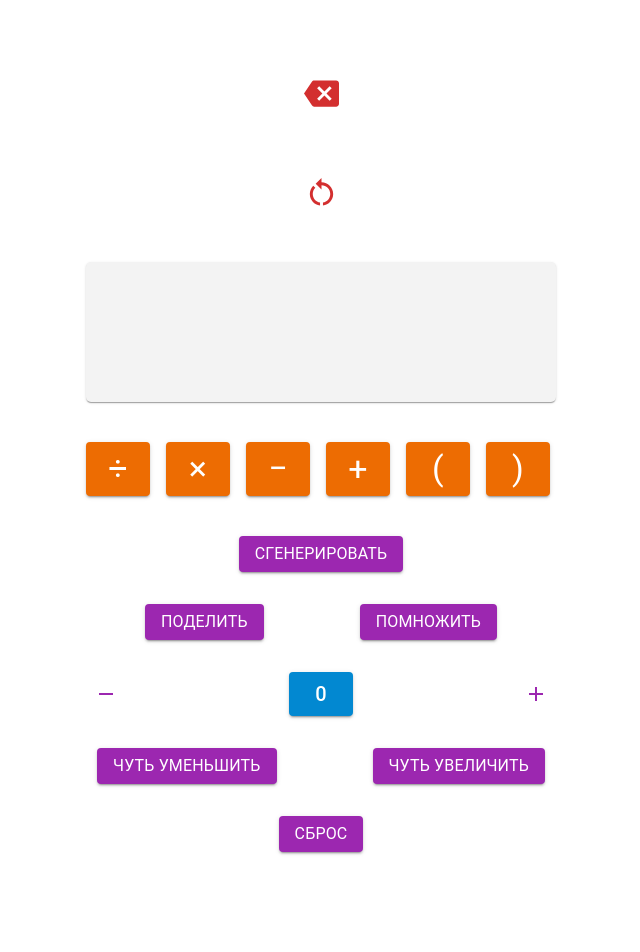
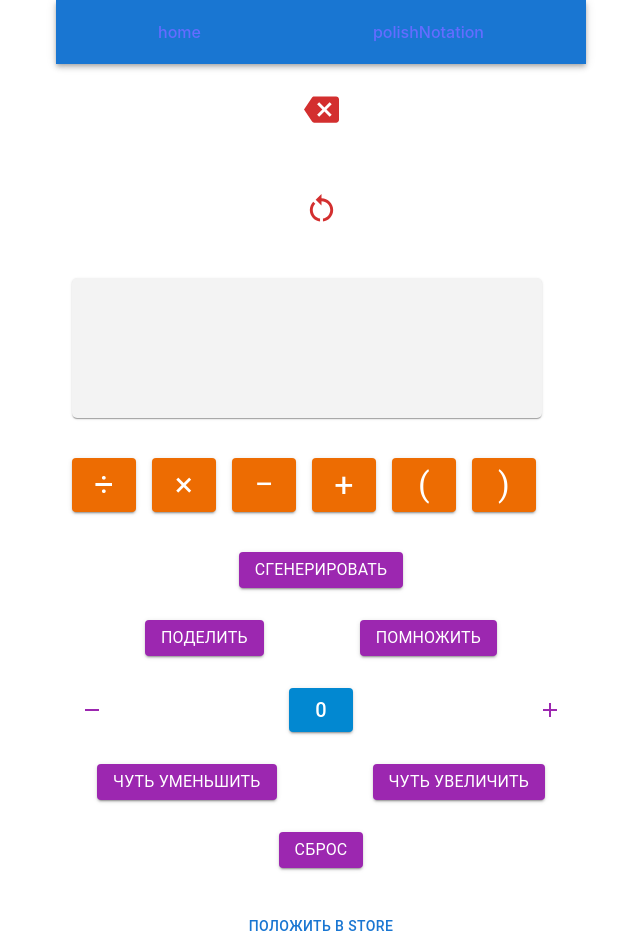
Before and after one commit to kantikYang/polish-notation-calc, a React (Vite) app: page / in a window 1280 px wide. Shown: the top 952 px of the page, without its empty margins (319-959 px from the left). Before the commit the page ends 916 px from the top, so only its background shows below. Built offline with nearby package versions, Linux system fonts and the light colour scheme.

Commit message:
feat: routing and some fix

```diff
--- a/src/index.css
+++ b/src/index.css
@@ -14,6 +14,12 @@
   -webkit-text-size-adjust: 100%;
 }
 
+#root {
+  min-width: 530px;
+  margin: 0 auto;
+  text-align: center;
+}
+
 a {
   font-weight: 500;
   color: #646cff;
@@ -26,7 +32,7 @@ a:hover {
 body {
   margin: 0;
   display: flex;
-  place-items: center;
+  /* place-items: center; */
   min-width: 320px;
   min-height: 100vh;
 }
--- a/src/main.tsx
+++ b/src/main.tsx
@@ -4,13 +4,28 @@ import App from './pages/App/App';
 import './index.css';
 import { Provider } from 'react-redux';
 import { store } from './redux/store';
-import { BrowserRouter, Routes, Route } from 'react-router-dom';
+import { BrowserRouter, Routes, Route, Link } from 'react-router-dom';
 import PolishNotationConvert from './pages/PolishNotation/PolishNotationConvert';
+import { AppBar, Stack, Toolbar } from '@mui/material';
 
 ReactDOM.createRoot(document.getElementById('root')!).render(
   <React.StrictMode>
     <Provider store={store}>
       <BrowserRouter>
+        <AppBar position="static">
+          <Toolbar>
+            <Stack
+              direction="row"
+              spacing={2}
+              justifyContent="space-around"
+              sx={{ width: '100%' }}
+            >
+              <Link to="/"> home</Link>
+              <Link to="/polishNotation"> polishNotation</Link>
+            </Stack>
+          </Toolbar>
+        </AppBar>
+
         <Routes>
           <Route path="/" element={<App />} />
           <Route path="/polishNotation" element={<PolishNotationConvert />} />
--- a/src/pages/App/App.css
+++ b/src/pages/App/App.css
@@ -1,12 +1,6 @@
-#root {
-  max-width: 1280px;
-  margin: 0 auto;
-  padding: 2rem;
-  text-align: center;
-}
 
 .card {
-  padding: 2em;
+  padding: 1em;
   display: flex;
   flex-direction: column;
   gap: 40px;
@@ -20,7 +14,7 @@
   width: 450px;
   height: 120px;
 
-  margin: 0 auto;
+  /* margin: 0 auto; */
   padding: 10px;
 
   overflow-y: auto;
--- a/src/pages/App/App.tsx
+++ b/src/pages/App/App.tsx
@@ -2,10 +2,14 @@ import { useState } from 'react';
 import './App.css';
 import PlusMinusPanel from '../../components/plusMinus/PlusMinusPanel';
 import MathOperations from '../../components/mathOperations/mathOperations';
-import { IconButton, Typography } from '@mui/material';
+import { IconButton, Typography, Button } from '@mui/material';
 import BackspaceIcon from '@mui/icons-material/Backspace';
 import RestartAltIcon from '@mui/icons-material/RestartAlt';
 import { mainOperations } from '../../utils/polishNotation';
+
+import { useDispatch, useSelector } from 'react-redux';
+import { addExpression, resetExpressoin } from '../../redux/features/mathSlice';
+import { RootState } from '../../redux/store';
 
 function countBrackets(s: string): boolean {
   let k = 0;
@@ -21,6 +25,8 @@ function countBrackets(s: string): boolean {
 
 function App() {
   const [mathStr, setMathStr] = useState('');
+  const dispatch = useDispatch();
+  const count = useSelector((state: RootState) => state.mathExpression.value);
 
   function validInput(cur: string): void {
     const last = mathStr[mathStr.length - 1];
@@ -79,6 +85,11 @@ function App() {
         <MathOperations addOp={validInput} />
 
         <PlusMinusPanel addNum={validInput} />
+
+        <Button onClick={() => dispatch(addExpression(mathStr))}>
+          Положить в store
+        </Button>
+        <Button onClick={() => console.log(count)}>print</Button>
       </div>
     </>
   );
--- a/src/pages/PolishNotation/PolishNotationConvert.tsx
+++ b/src/pages/PolishNotation/PolishNotationConvert.tsx
@@ -1,7 +1,18 @@
+import { Paper } from '@mui/material';
+import { useDispatch, useSelector } from 'react-redux';
+import { RootState } from '../../redux/store';
 
+function PolishNotationConvert() {
+  const dispatch = useDispatch();
+  const mathExp = useSelector((state: RootState) => state.mathExpression.value);
+  console.log(mathExp + 'fff');
+  return (
+    <>
+      <Paper>{mathExp}</Paper>
 
-function PolishNotationConvert({mathStr} : {mathStr: string}) {
-  return <></>;
+      <Paper>{mathExp}</Paper>
+    </>
+  );
 }
 
 export default PolishNotationConvert;
--- a/src/redux/features/mathSlice.ts
+++ b/src/redux/features/mathSlice.ts
@@ -1,23 +1,23 @@
 import { createSlice } from '@reduxjs/toolkit';
 
 interface mathState {
-  mathString: string;
+  value: string;
 }
 
 const initialState: mathState = {
-  mathString: '',
+  value: '',
 };
 
 export const mathSlice = createSlice({
-  name: 'mathStr',
+  name: 'mathExpression',
   initialState,
   reducers: {
     addExpression: (state, { payload }) => {
-      state.mathString = payload;
+      state.value = payload;
     },
 
     resetExpressoin: (state) => {
-      state.mathString = '';
+      state.value = '';
     },
   },
 });
```
